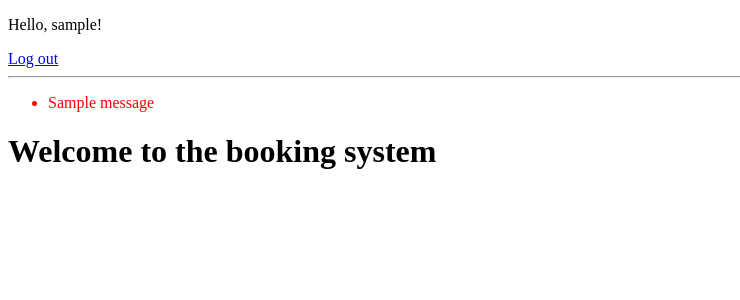
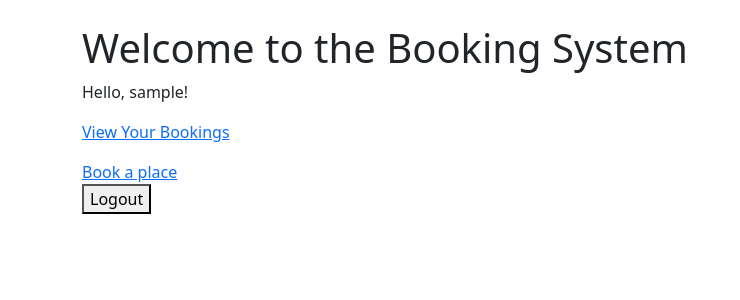
Before and after one commit to funkylemonh2o/bookings_repository, a Django app: page / in a window 1280 px wide. Shown: the top 300 px of the page, without its empty margins (0-740 px from the left). Run offline with Django 5.2, Linux system fonts and the light colour scheme; a user stored in the database is signed in; tables that the repository leaves empty hold one stand-in row (values such as "Sample post"); one stand-in notice (Sample message) is shown.

Commit message:
more buttons and booking fix commit

```diff
--- a/bookings_project/booking_app/views.py
+++ b/bookings_project/booking_app/views.py
@@ -1,5 +1,11 @@
+from django.contrib.auth import authenticate
+from django.contrib import messages
 from django.contrib.auth.decorators import login_required
 from django.shortcuts import render, redirect, get_object_or_404
+from django.views.decorators.http import require_POST
+from django.utils import timezone
+from datetime import datetime
+
 from .models import Booking, Location
 
 # Create your views here.
@@ -29,18 +35,40 @@ def book_details(request, number):
     location = get_object_or_404(Location, number=number)
 
     if request.method == 'POST':
-        start = request.POST.get('start_time')
-        end = request.POST.get('end_time')
+        start_time = request.POST.get('start_time')
+        end_time = request.POST.get('end_time')
 
+        if not start_time or not end_time:
+            messages.error(request, "Both start and end times are required.")
+            return redirect('book_details', number=number)
+
+        start_time = timezone.make_aware(datetime.fromisoformat(start_time))
+        end_time = timezone.make_aware(datetime.fromisoformat(end_time))
+
+        # ❗ Check for overlapping bookings
+        conflicts = Booking.objects.filter(
+            location=location,
+            start_time__lt=end_time,
+            end_time__gt=start_time
+        )
+
+        if conflicts.exists():
+            messages.error(request, "This room is already booked in that time range.")
+            return redirect('book_details', number=number)
+
+        # If no conflicts, save the booking
         Booking.objects.create(
             user=request.user,
             location=location,
-            start_time=start,
-            end_time=end
+            start_time=start_time,
+            end_time=end_time,
         )
-        return redirect('bookings')  # Adjust if your bookings URL is named differently
+
+        messages.success(request, "Room booked successfully!")
+        return redirect('bookings')
 
     return render(request, 'book_details.html', {'location': location})
+
 @login_required
 def bookings(request):
     user_bookings = Booking.objects.filter(user=request.user)
@@ -48,3 +76,16 @@ def bookings(request):
 
 def logged_out(request):
     return render(request, 'logged_out.html')
+
+@require_POST
+def delete_booking(request, booking_id):
+    booking = get_object_or_404(Booking, id=booking_id, user=request.user)
+    password = request.POST.get('password')
+
+    user = authenticate(username=request.user.username, password=password)
+    if user:
+        booking.delete()
+        messages.success(request, "Booking deleted successfully.")
+    else:
+        messages.error(request, "Incorrect password. Booking not deleted.")
+    return redirect('bookings')
--- a/bookings_project/bookings/settings.py
+++ b/bookings_project/bookings/settings.py
@@ -51,6 +51,8 @@ MIDDLEWARE = [
 ]
 
 ROOT_URLCONF = 'bookings.urls'
+
+LOGIN_REDIRECT_URL = '/'
 
 TEMPLATES = [
     {
@@ -116,7 +118,9 @@ USE_TZ = True
 # https://docs.djangoproject.com/en/5.2/howto/static-files/
 
 STATIC_URL = 'static/'
-
+STATICFILES_DIRS = [
+    BASE_DIR / "static",
+]
 # Default primary key field type
 # https://docs.djangoproject.com/en/5.2/ref/settings/#default-auto-field
 
--- a/bookings_project/bookings/urls.py
+++ b/bookings_project/bookings/urls.py
@@ -27,6 +27,16 @@ urlpatterns = [
     path('logout/', auth_views.LogoutView.as_view(), name='logout'),
     path('book/', views.book, name='book'),
     path('book/<int:number>/', views.book_details, name='book_details'),
-    path('login/', auth_views.LoginView.as_view(template_name='login.html'), name='login'),
-    path('logout/', auth_views.LogoutView.as_view(template_name='logged_out.html'), name='logout'),
+    path(
+        'login/',
+        auth_views.LoginView.as_view(template_name='login.html'),
+        name='login'
+    ),
+
+    path(
+        'logout/',
+        auth_views.LogoutView.as_view(next_page='login'),
+        name='logout'
+    ),
+    path('bookings/delete/<int:booking_id>/', views.delete_booking, name='delete_booking'),
 ]
--- a/bookings_project/templates/base.html
+++ b/bookings_project/templates/base.html
@@ -2,33 +2,19 @@
 <html lang="en">
 <head>
     <meta charset="UTF-8">
-    <title>{% block title %}My Booking Site{% endblock %}</title>
+    <title>{% block title %}Booking System{% endblock %}</title>
+
+    <!-- Bootstrap CSS -->
+    <link href="https://cdn.jsdelivr.net/npm/bootstrap@5.3.3/dist/css/bootstrap.min.css" rel="stylesheet">
+    {% load static %}
+    <link rel="stylesheet" href="{% static 'css/style.css' %}">
 </head>
 <body>
+    <div class="container mt-4">
+        {% block content %}{% endblock %}
+    </div>
 
-
-<nav>
-    {% if user.is_authenticated %}
-        <p>Hello, {{ user.username }}!</p>
-        <a href="{% url 'logout' %}">Log out</a>
-    {% else %}
-        <a href="{% url 'login' %}">Log in</a>
-    {% endif %}
-</nav>
-
-<hr>
-
-{% if messages %}
-    <ul>
-    {% for message in messages %}
-        <li style="color: red;">{{ message }}</li>
-    {% endfor %}
-    </ul>
-{% endif %}
-
-{% block content %}
-<!-- Page-specific content will go here -->
-{% endblock %}
-
+    <!-- Bootstrap JS Bundle -->
+    <script src="https://cdn.jsdelivr.net/npm/bootstrap@5.3.3/dist/js/bootstrap.bundle.min.js"></script>
 </body>
 </html>
--- a/bookings_project/templates/book.html
+++ b/bookings_project/templates/book.html
@@ -10,3 +10,4 @@
         </form>
     </div>
 {% endfor %}
+<a href="{% url 'home' %}">Go to home</a>
--- a/bookings_project/templates/bookings.html
+++ b/bookings_project/templates/bookings.html
@@ -12,12 +12,13 @@
         <p><strong>From:</strong> {{ booking.start_time }}</p>
         <p><strong>To:</strong> {{ booking.end_time }}</p>
 
-        <form method="POST" style="margin-top: 10px;">
+        <form method="post" action="{% url 'delete_booking' booking.id %}" style="margin-top: 10px;">
             {% csrf_token %}
-            <input type="hidden" name="booking_id" value="{{ booking.id }}">
             <label>Confirm password to delete:</label>
             <input type="password" name="password" required>
             <button type="submit">Delete</button>
         </form>
     </div>
 {% endfor %}
+
+<a href="{% url 'home' %}">Go to home</a>
--- a/bookings_project/templates/home.html
+++ b/bookings_project/templates/home.html
@@ -1,28 +1,19 @@
 {% extends 'base.html' %}
 
-{% block title %}Home{% endblock %}
+{% block title %}Booking Home{% endblock %}
 
 {% block content %}
-<h1>Welcome to the booking system</h1>
-<!-- your page content -->
-{% endblock %}
-
-
-<!DOCTYPE html>
-<html>
-
-<head>
-    <title>Booking Home</title>
-</head>
-<body>
     <h1>Welcome to the Booking System</h1>
 
     {% if user.is_authenticated %}
         <p>Hello, {{ user.username }}!</p>
         <p><a href="{% url 'bookings' %}">View Your Bookings</a></p>
-        <p><a href="{% url 'logout' %}">Logout</a></p>
+        <a href="{% url 'book' %}">Book a place</a>
+        <form method="post" action="{% url 'login' %}">
+            {% csrf_token %}
+            <button type="submit">Logout</button>
+        </form>
     {% else %}
         <p><a href="{% url 'login' %}">Login</a> or <a href="{% url 'admin:index' %}">Go to Admin</a></p>
     {% endif %}
-</body>
-</html>
+{% endblock %}
--- a/bookings_project/templates/login.html
+++ b/bookings_project/templates/login.html
@@ -4,6 +4,8 @@
     <title>Login</title>
 </head>
 <body>
+    <p>You are currently logged out</p>
+    <br>
     <h2>Login</h2>
     {% if form.errors %}
         <p style="color: red;">Invalid username or password.</p>
```
Also changed, not shown: bookings_project/templates/book_details.html (+9 -0 lines).
